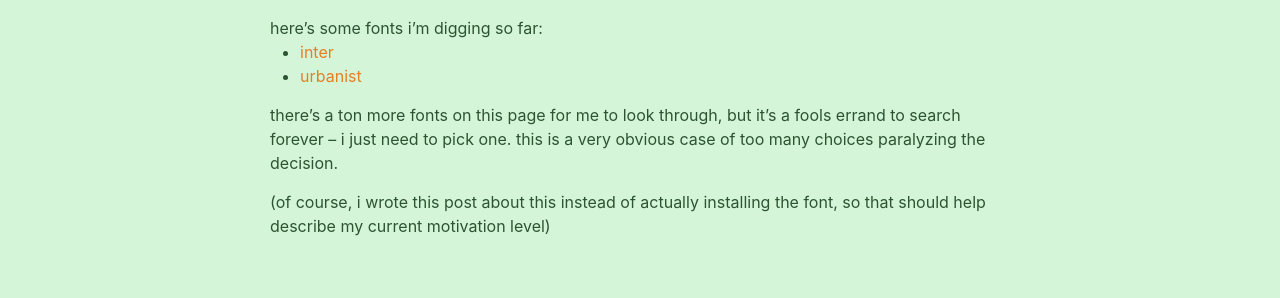
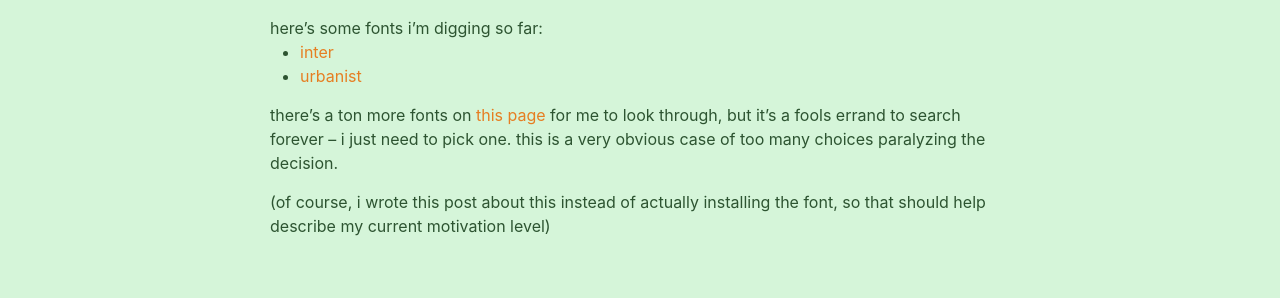
Before and after one commit to lesserraptor/blog, a Jekyll site: the page built from _posts/2025-12-04-fonts.md, in a window 1280 px wide. Shown: the part 298-596 px from the top of the page. Built offline with Jekyll 4.4.1, drawn with Linux system fonts in a browser that asks for light colours; some of the changed lines change nothing that is shown.

Commit message:
forgot a link

```diff
--- a/_posts/2025-12-04-fonts.md
+++ b/_posts/2025-12-04-fonts.md
@@ -10,6 +10,6 @@ here's some fonts i'm digging so far:
 - [inter](https://github.com/rsms/inter)
 - [urbanist](https://github.com/rsms/inter)
 
-there's a ton more fonts on this page for me to look through, but it's a fools errand to search forever -- i just need to pick one. this is a very obvious case of too many choices paralyzing the decision.
+there's a ton more fonts on [this page](https://github.com/brabadu/awesome-fonts) for me to look through, but it's a fools errand to search forever -- i just need to pick one. this is a very obvious case of too many choices paralyzing the decision.
 
 (of course, i wrote this post about this instead of actually installing the font, so that should help describe my current motivation level)
```
